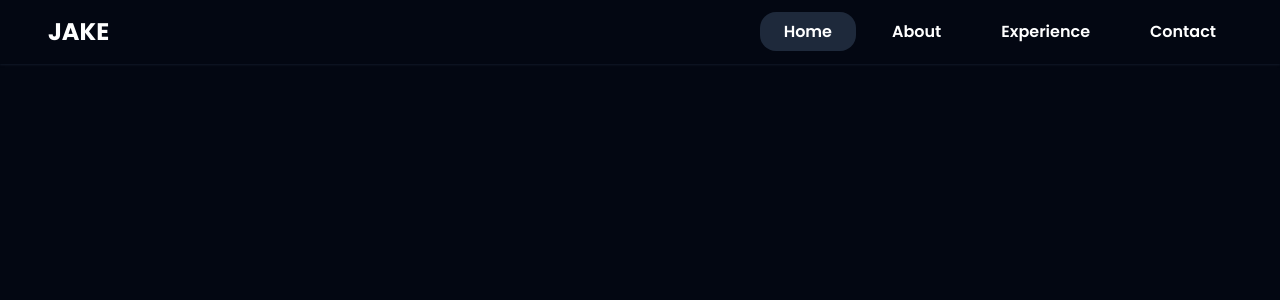
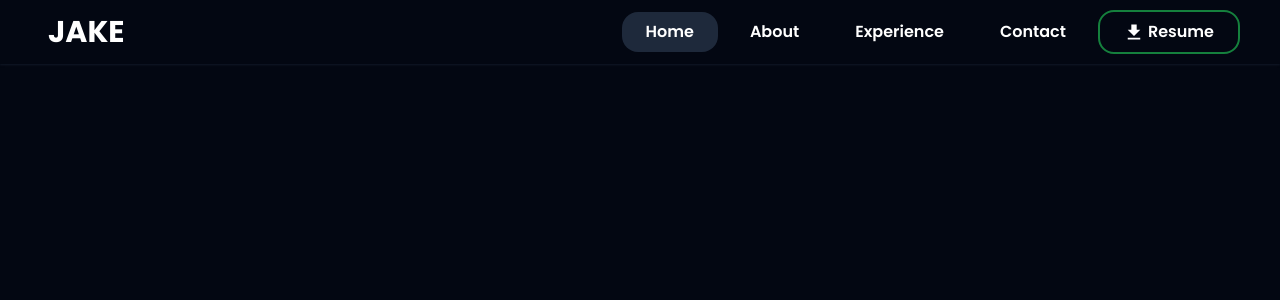
Before and after one commit to JD-Rosales/portfolio, a React (Vite) app: page / in a window 1280 px wide. Shown: the top 300 px of the page. Built offline with nearby package versions, Linux system fonts and the light colour scheme.

Commit message:
feat: added nav items

```diff
--- a/src/App.tsx
+++ b/src/App.tsx
@@ -6,6 +6,7 @@ function App() {
   return (
     <>
       <Navbar />
+      <main className="container mx-auto px-8 md:px-10"></main>
     </>
   );
 }
--- a/src/components/navbar/nav-item.tsx
+++ b/src/components/navbar/nav-item.tsx
@@ -3,23 +3,29 @@ import { LINKS } from "~/data/data";
 import { useGetActiveHash } from "~/hooks/hooks";
 
 type Properties = {
+  children: React.ReactNode;
   href: (typeof LINKS)[number]["href"];
-  label: (typeof LINKS)[number]["label"];
+  onClick: () => void;
 };
 
-const NavItem: React.FC<Properties> = ({ href, label }: Properties) => {
+const NavItem: React.FC<Properties> = ({
+  children,
+  href,
+  onClick,
+}: Properties) => {
   const { activeHash } = useGetActiveHash();
 
   return (
     <li>
       <a
         className={clsx(
-          "rounded-2xl px-6 py-2 font-semibold transition-all duration-300",
+          "flex items-center gap-x-1 rounded-2xl px-6 py-2 font-semibold transition-all duration-300 hover:scale-110",
           activeHash === href && "bg-slate-800",
         )}
         href={href}
+        onClick={onClick}
       >
-        {label}
+        {children}
       </a>
     </li>
   );
--- a/src/components/navbar/navbar.tsx
+++ b/src/components/navbar/navbar.tsx
@@ -1,24 +1,82 @@
+import clsx from "clsx";
+import { useCallback, useState } from "react";
+import { AiOutlineMenu } from "react-icons/ai";
+import { IoMdClose, IoMdDownload } from "react-icons/io";
+import { FaGithub, FaLinkedin, FaFacebook } from "react-icons/fa";
+
 import { LINKS } from "~/data/data";
+
 import { NavItem } from "./nav-item";
 
 const Navbar: React.FC = () => {
+  const [isOpen, setIsOpen] = useState(false);
+
+  const handleSidebarToggle = useCallback((): void => {
+    setIsOpen((previousState) => !previousState);
+  }, [setIsOpen]);
+
   return (
-    <nav className="sticky z-50 w-full bg-gray-950 px-8 shadow-sm shadow-gray-900 md:px-10">
-      <div className="container flex h-16 items-center justify-between">
-        <div>
-          <a className="p-2 text-2xl font-bold" href="">
-            JAKE
-          </a>
-        </div>
+    <nav className="sticky top-0 z-50 w-full bg-gray-950 px-8 shadow-sm shadow-gray-900 md:px-10">
+      <div className="mx-auto flex h-16 items-center justify-between">
+        <a className="p-2 text-3xl font-bold" href="">
+          JAKE
+        </a>
 
-        <ul className="hidden items-center space-x-3 md:flex">
+        <button className="md:hidden" onClick={handleSidebarToggle}>
+          <AiOutlineMenu size={24} color="#ffffff" />
+        </button>
+
+        <ul
+          className={clsx(
+            "fixed bottom-0 right-0 flex h-screen w-[300px] translate-x-full flex-col items-center justify-center gap-y-8 bg-gray-900 transition-all duration-300 md:relative md:flex md:h-full md:w-auto md:translate-x-0 md:flex-row md:space-x-2 md:bg-inherit",
+            isOpen && "translate-x-0",
+          )}
+        >
+          <button
+            className="absolute left-7 top-5 md:hidden"
+            onClick={handleSidebarToggle}
+          >
+            <IoMdClose size={24} color="#ffffff" />
+          </button>
+
           {LINKS.map((item) => (
             <NavItem
               href={item.href}
               key={`menu-${item.label}`}
-              label={item.label}
-            />
+              onClick={handleSidebarToggle}
+            >
+              {item.label}
+            </NavItem>
           ))}
+
+          <li>
+            <a
+              className="flex items-center gap-x-1 rounded-2xl border-2 border-green-700 px-6 py-2 font-semibold transition-all duration-300 hover:scale-110"
+              href=""
+              download
+            >
+              <IoMdDownload size={20} />
+              Resume
+            </a>
+          </li>
+
+          <div className="mt-4 flex gap-x-5 md:hidden">
+            <a href="https://github.com/JD-Rosales" target="_blank">
+              <FaGithub size={26} />
+            </a>
+            <a
+              href="https://www.linkedin.com/in/jake-rosales-0a33a621a"
+              target="_blank"
+            >
+              <FaLinkedin size={26} />
+            </a>
+            <a
+              href="https://www.facebook.com/jake.rosales.562329/"
+              target="_blank"
+            >
+              <FaFacebook size={26} />
+            </a>
+          </div>
         </ul>
       </div>
     </nav>
--- a/src/hooks/hooks.ts
+++ b/src/hooks/hooks.ts
@@ -1 +1 @@
-export { useGetActiveHash } from "./use-get-active-hash";
+export { useGetActiveHash } from "./use-get-active-hash.hook";
```
Also changed, not shown: src/hooks/use-get-active-hash.hook.ts (renamed from src/hooks/use-get-active-hash.ts).
